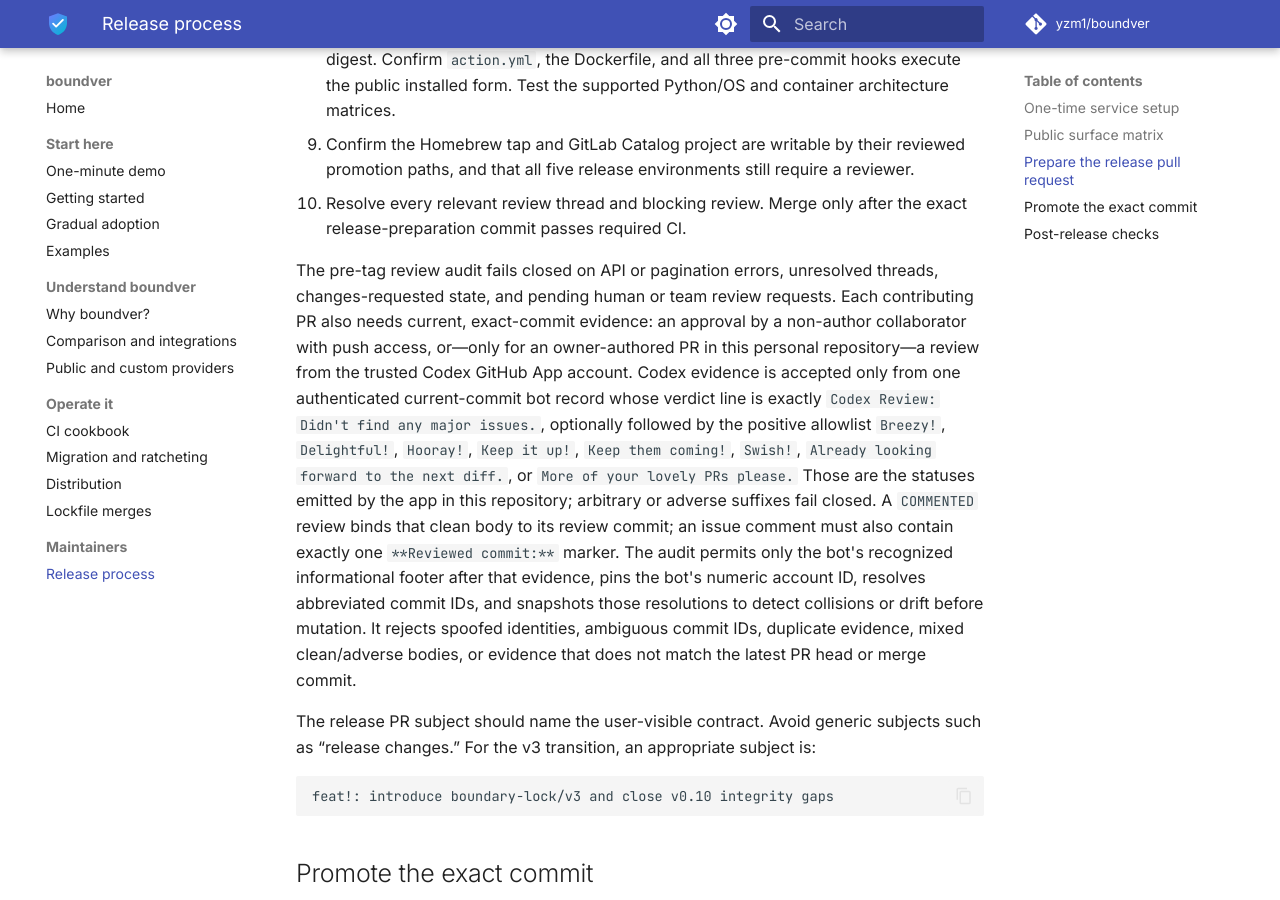
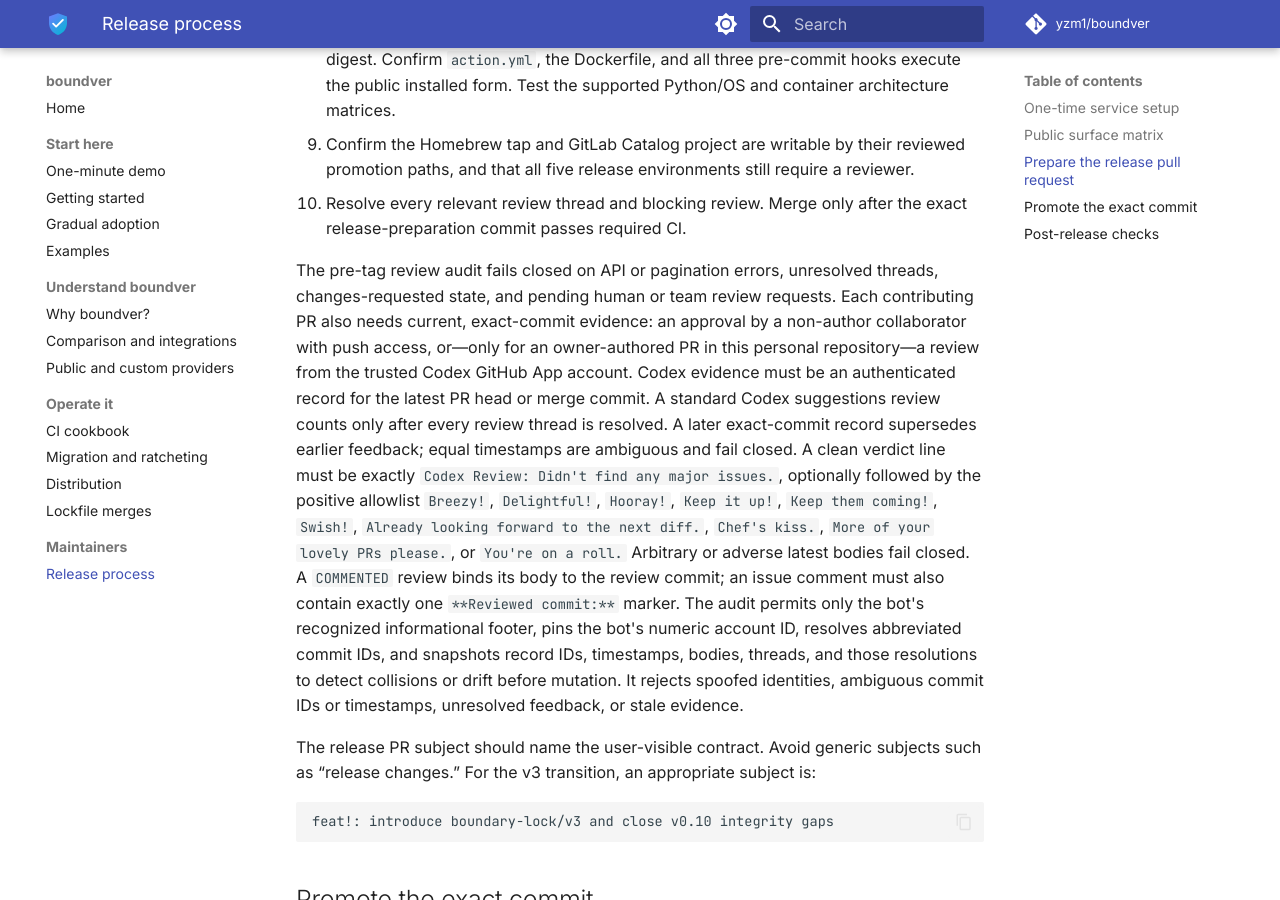
Before and after one commit to yzm1/boundver, an MkDocs documentation site: the page built from docs/RELEASING.md, in a window 1280 px wide and 900 px high, scrolled down 4850 px. Built offline with MkDocs 1.6.1 and Material for MkDocs 9.7.7, drawn with Linux system fonts in a browser that asks for light colours; comment, search, counter and statistics services are not loaded; some of the changed text lies outside the part shown.

Commit message:
fix: make release recovery auditable

```diff
--- a/docs/RELEASING.md
+++ b/docs/RELEASING.md
@@ -179,21 +179,22 @@
 Each contributing PR also needs current, exact-commit evidence: an approval by
 a non-author collaborator with push access, or—only for an owner-authored PR in
 this personal repository—a review from the trusted Codex GitHub App account.
-Codex evidence is accepted only from one authenticated current-commit bot
-record whose verdict line is exactly
-`Codex Review: Didn't find any major issues.`, optionally followed by the
-positive allowlist `Breezy!`, `Delightful!`, `Hooray!`, `Keep it up!`,
-`Keep them coming!`, `Swish!`, `Already looking forward to the next diff.`, or
-`More of your lovely PRs please.` Those are the statuses emitted by the app in
-this repository; arbitrary or adverse suffixes fail closed. A `COMMENTED`
-review binds that clean body to its review commit; an
-issue comment must also contain exactly one `**Reviewed commit:**` marker. The
-audit permits only the bot's recognized informational footer after that
-evidence, pins the bot's numeric account ID, resolves abbreviated commit IDs,
-and snapshots those resolutions to detect collisions or drift before mutation.
-It rejects spoofed identities, ambiguous commit IDs, duplicate evidence,
-mixed clean/adverse bodies, or evidence that does not match the latest PR head
-or merge commit.
+Codex evidence must be an authenticated record for the latest PR head or merge
+commit. A standard Codex suggestions review counts only after every review
+thread is resolved. A later exact-commit record supersedes earlier feedback;
+equal timestamps are ambiguous and fail closed. A clean verdict line must be
+exactly `Codex Review: Didn't find any major issues.`, optionally followed by
+the positive allowlist `Breezy!`, `Delightful!`, `Hooray!`, `Keep it up!`,
+`Keep them coming!`, `Swish!`, `Already looking forward to the next diff.`,
+`Chef's kiss.`, `More of your lovely PRs please.`, or `You're on a roll.`
+Arbitrary or adverse latest bodies fail closed. A `COMMENTED` review binds its
+body to the review commit; an issue comment must also contain exactly one
+`**Reviewed commit:**` marker. The audit permits only the bot's recognized
+informational footer, pins the bot's numeric account ID, resolves abbreviated
+commit IDs, and snapshots record IDs, timestamps, bodies, threads, and those
+resolutions to detect collisions or drift before mutation. It rejects spoofed
+identities, ambiguous commit IDs or timestamps, unresolved feedback, or stale
+evidence.
 
 The release PR subject should name the user-visible contract. Avoid generic
 subjects such as “release changes.” For the v3 transition, an appropriate
@@ -286,19 +287,21 @@
    GitHub's package settings, then approve `container-public`; the verification
    job logs out before proving anonymous pull, labels, runtime version, and
    attestation by digest.
-9. Dispatch the dedicated alias workflow
-   from the immutable `vX.Y.Z` tag. That exact-tag run binds itself to the
-   active publication and its successful PyPI-verification job, downloads the
-   immutable Release assets, verifies every public surface except the alias,
-   performs one ancestral, monotonic, force-with-lease alias update, and then
-   verifies all surfaces again. The parent publication waits for that result
-   and performs its own final comparison. A failed-jobs rerun may reuse exact
+9. Dispatch the dedicated alias workflow from the exact commit controlling the
+   active publication: the immutable `vX.Y.Z` tag for an initial promotion, or
+   reviewed current `main` for recovery of an older tag. The child separately
+   checks out the immutable release commit, rebinds itself to the active parent
+   and its successful PyPI-verification job, downloads the immutable Release
+   assets, verifies every public surface except the alias, performs one
+   ancestral, monotonic, force-with-lease alias update, and then verifies all
+   surfaces again. The parent publication waits for that result and performs
+   its own final comparison. A failed-jobs rerun may reuse exact
    successful publication gates from an earlier attempt of the same active
    run; it never treats a different run or commit as evidence. This secretless
-   handoff is required:
-   a recovery run executes from newer `main`, whose default Actions token is
-   not allowed to create a ref back to a commit containing a different workflow
-   definition. Do not store a maintainer PAT to bypass that protection. Advance
+   handoff is required. A recovery run executes the alias workflow from its
+   exact reviewed `main` control commit, while all release identity and public
+   bytes remain bound to the immutable tag. Do not store a maintainer PAT to
+   bypass that protection. Advance
    only aliases explicitly approved for the compatibility line; for breaking
    `0.12.0`, use `v0.12` and leave `v0.11` and `v0` on their prior compatibility
    lines unless an owner explicitly approves and announces those migrations.
@@ -375,8 +378,8 @@
 unreadable GitHub state fails closed. Public-surface checks use the reviewed
 recovery-control implementation from current `main`, while release notes and
 artifact identity remain bound to the immutable tagged source. Once PyPI is
-verified, current `main` dispatches `advance-release-alias.yml` at that tagged
-source and waits; the alias workflow must already exist in the immutable tag,
+verified, current `main` dispatches its own exact reviewed version of
+`advance-release-alias.yml` and waits. The child checks out the immutable tag,
 must prove the parent run is still active at the exact attempt, and must observe
 its successful PyPI-verification job before any ref update. An ad hoc fresh
 publication dispatch is not a recovery path.
```
Also changed, not shown: CHANGELOG.md (+21 -17 lines), 9 other files.
